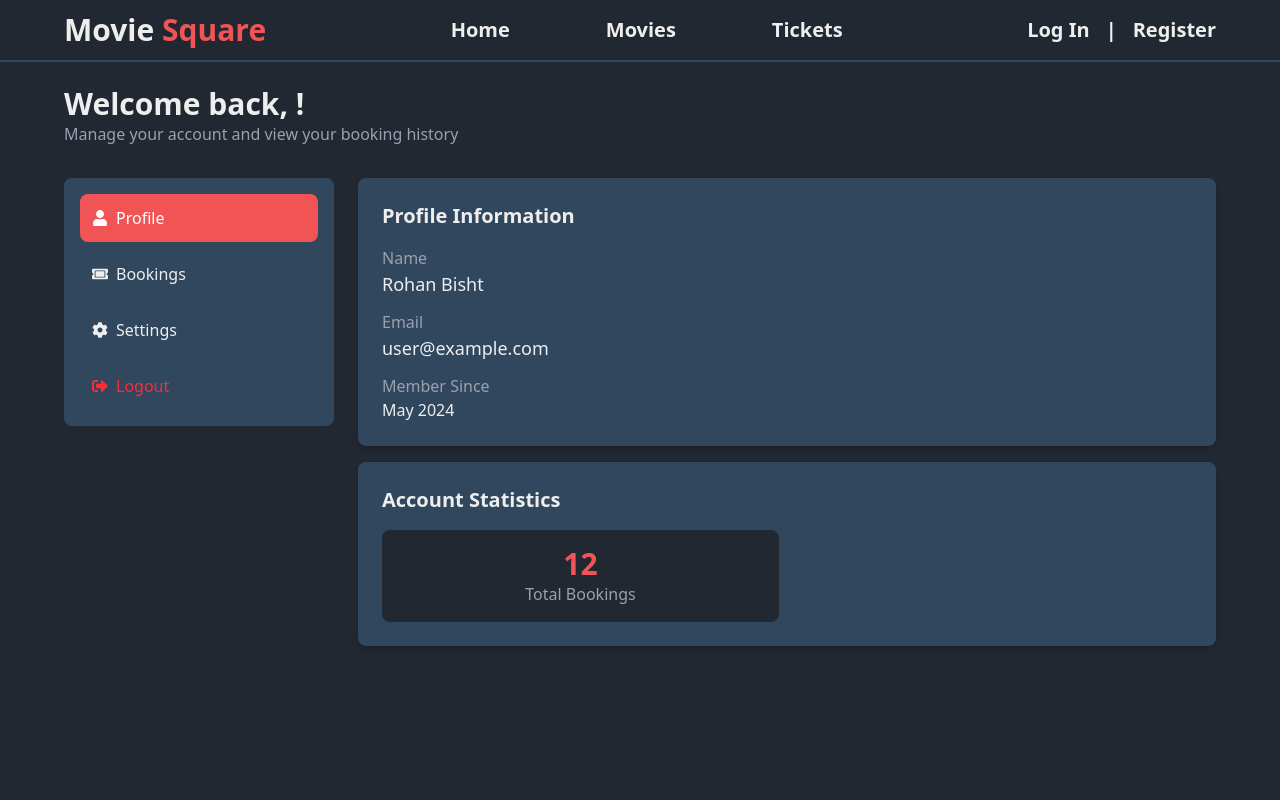
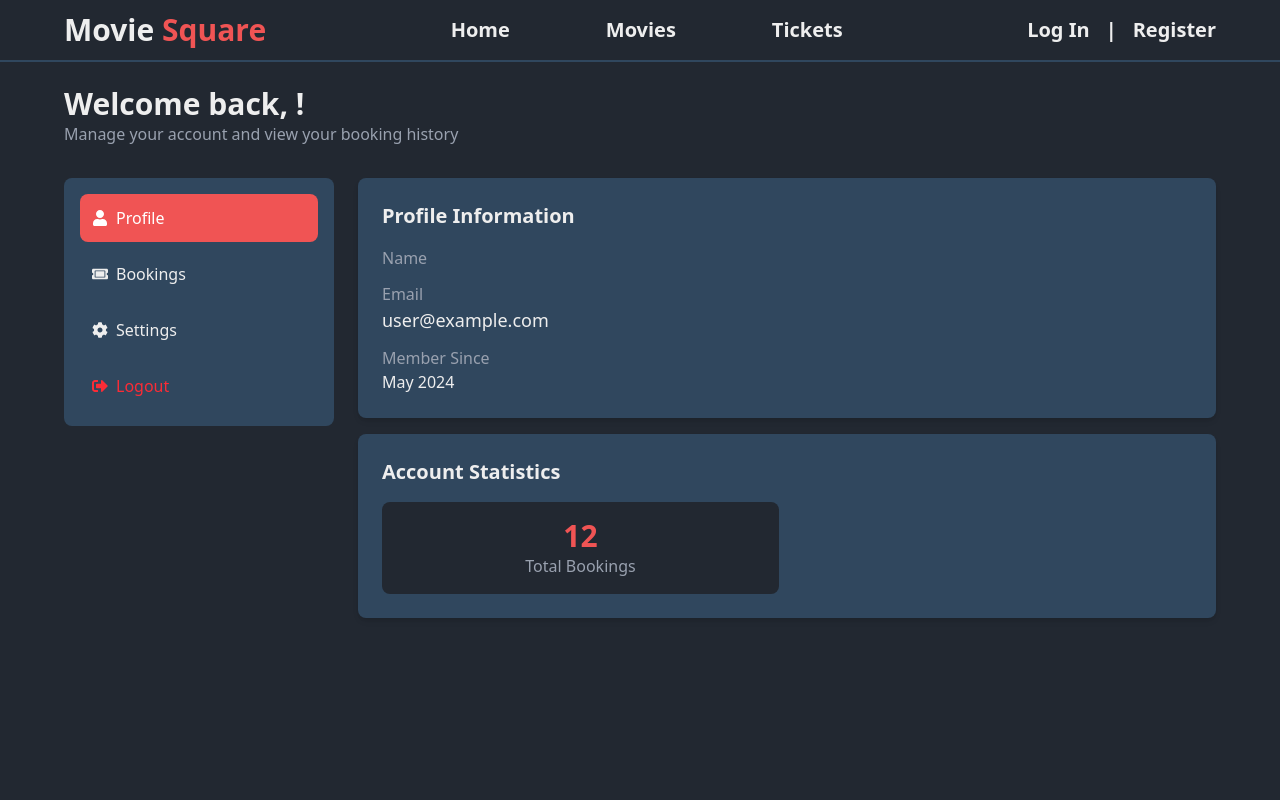
Before and after one commit to RohanXShabby/Movie_Reservation_System--Full-Stack-, a React (Vite) app in the folder Client/: page /account in a window 1280 px wide. Shown: the top 800 px of the page. Built offline with nearby package versions, Linux system fonts and the light colour scheme.

Commit message:
Update AccountPage to display logged-in user's name instead of mock data

```diff
--- a/Client/src/pages/AccountPage.jsx
+++ b/Client/src/pages/AccountPage.jsx
@@ -47,7 +47,7 @@
                             <div className="space-y-3">
                                 <div>
                                     <label className="text-gray-400">Name</label>
-                                    <p className="text-lg">{userDetails.name}</p>
+                                    <p className="text-lg">{userName}</p>
                                 </div>
                                 <div>
                                     <label className="text-gray-400">Email</label>
```
